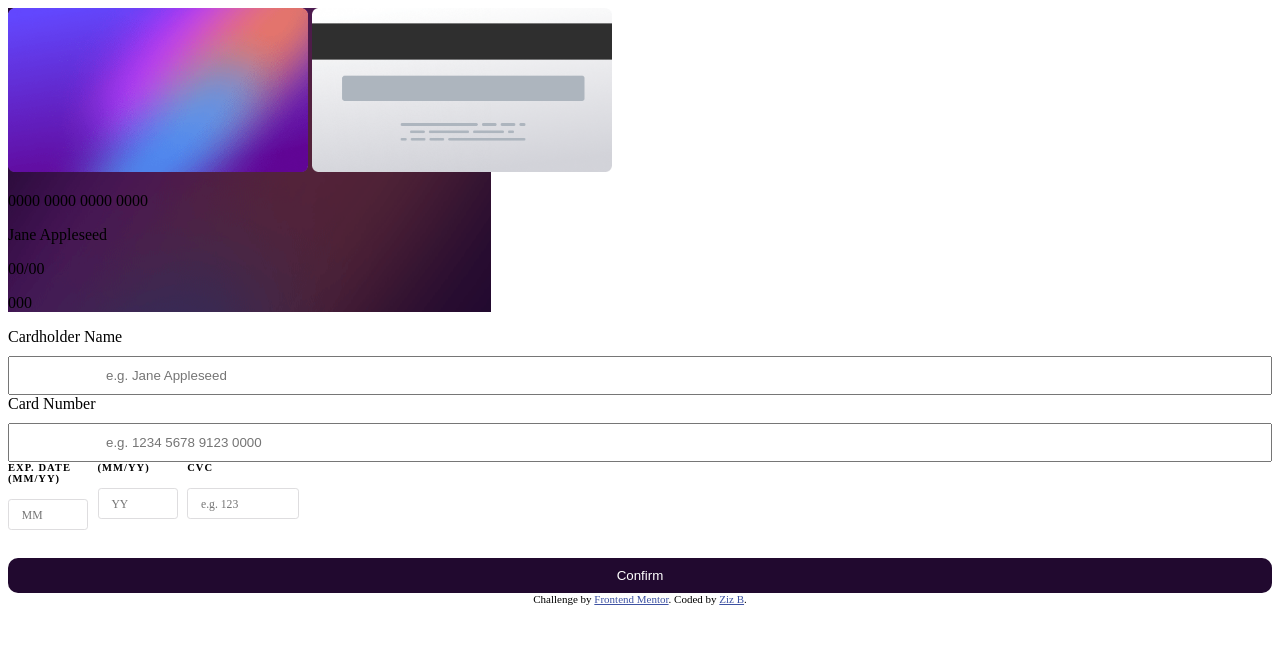
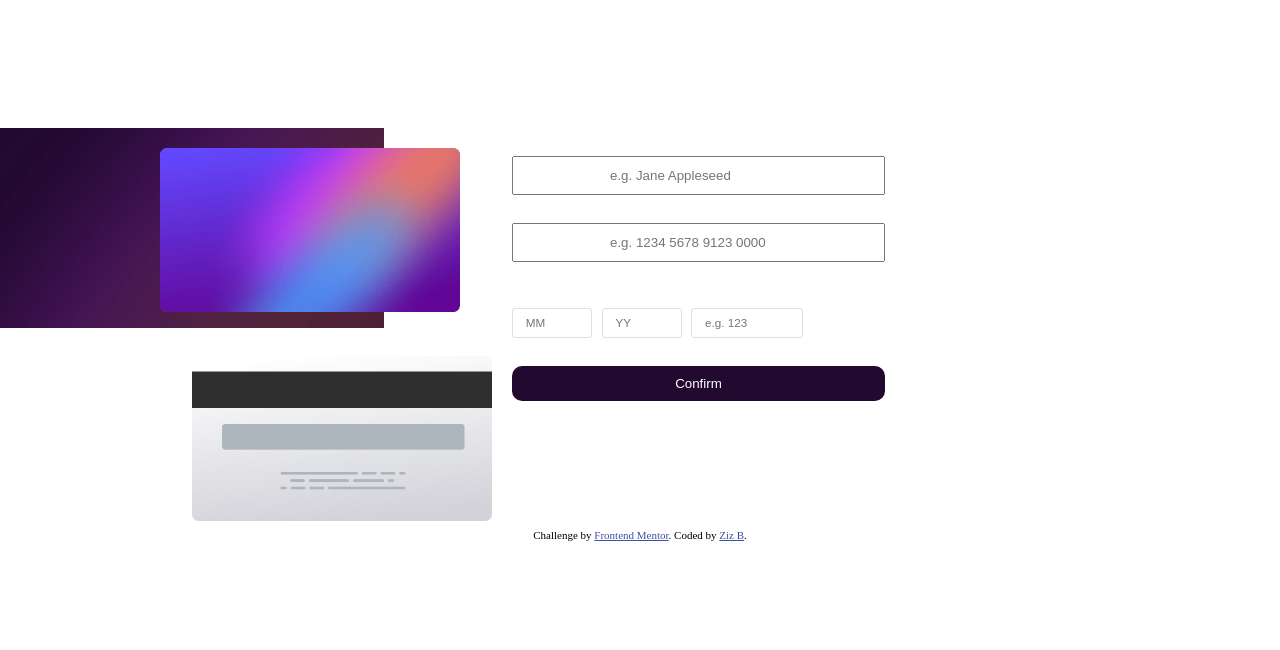
Before and after one commit to Zizo95/Interactive-card-details-form, a plain HTML site: page index.html in a window 1280 px wide. Drawn offline with Linux system fonts and the light colour scheme; a web font is replaced by a local one.

Commit message:
updated css

```diff
--- a/index.html
+++ b/index.html
@@ -17,8 +17,9 @@
 <main>
 
   <section>
-    <img src="images/bg-card-front.png" alt="card" width="300">
-    <img src="images/bg-card-back.png" alt="" width="300">
+    <img src="images/bg-card-front.png" alt="card" width="300" class="front-card">
+    <br>
+    <img src="images/bg-card-back.png" alt="" width="300" class="back-card">
     <p>0000 0000 0000 0000</p>
     <p>Jane Appleseed</p>
     <p>00/00</p>
@@ -33,11 +34,13 @@
 
        <label for="">Card Number</label>
       <input type="number" placeholder="e.g. 1234 5678 9123 0000">
+      <p class="invalid">Wrong format, numbers only</p>
 
      <div class="date-container">
     <div class="form-control date">
-      <label for="date">Exp. Date (MM/YY)</label>
+      <label for="date">Exp. Date </label>
       <input type="number" name="date" id="month" placeholder="MM">
+      <p class="invalid">Can't be blank</p>
     </div>
 
     <div class="form-control date">
@@ -48,6 +51,7 @@
          <div class="form-control cvc">
           <label for="cvc">CVC</label>
           <input type="number" name="cvc" id="cvc" placeholder="e.g. 123">
+          <p class="invalid">Can't be blank</p>
          </div>
 
      </div>
--- a/style.css
+++ b/style.css
@@ -1,16 +1,32 @@
 @import url("https://fonts.google.com/specimen/Space+Grotesk");
-}
+
 body{
-    font-family: "Space Grotesk";
+    font-family: inherit;
     margin: 0;
     padding: 0;
     box-sizing: border-box;
 }
+main{
+    display: flex;
+    margin: 8rem auto;
+    color: hsl(0, 0%, 100%);
+}
 section{
     background-image: url("images/bg-main-desktop.png");
-    background-repeat: no-repeat;
+   background-repeat: no-repeat;
+   width: 30%;
+   height: 200px;
+
 }
-
+.section{
+    margin-left: 8rem;
+}
+.front-card{
+    margin: 20px  10rem;
+}
+.back-card{
+    margin: 20px  12rem;
+}
 input{
     display: block;
     padding: 10px 6rem;
@@ -32,15 +48,9 @@ form,
     font-weight: 600;
     letter-spacing: 1px;
 }
-.form-control input,
-.btn button {
-    padding: 0.6rem 0.8rem;
-    border-radius: 0.2rem;
-    font-family: inherit;
-}
 
 .form-control input {
-    font-family: inherit;
+
     outline: none;
     border: 1.3px solid hsl(270, 3%, 87%);
     padding: 0.4rem 0.8rem;
@@ -57,6 +67,7 @@ form,
     display: flex;
     gap: 0.6rem;
     overflow: hidden;
+    margin-top: 20px;
 }
 
 .date {
@@ -66,15 +77,6 @@ form,
     width:112px;
 }
 
-input[type=number] {
-    -moz-appearance: textfield;
-  }
-
-  input[type=number]::-webkit-inner-spin-button,
-  input[type=number]::-webkit-outer-spin-button {
-    -webkit-appearance: none;
-    margin: 0;
-  }
  button{
     margin-top: 10px;
     color:  hsl(0, 0%, 100%);
@@ -90,3 +92,7 @@ outline-color: hsl(0, 100%, 66%);
     display: none;
     margin-top: 10px;
 }
+.invalid{
+    display: none;
+    color: hsl(0, 100%, 66%);
+}
```
